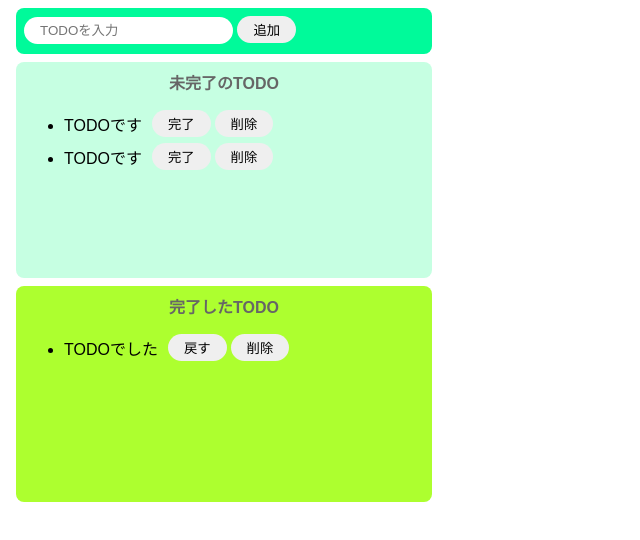
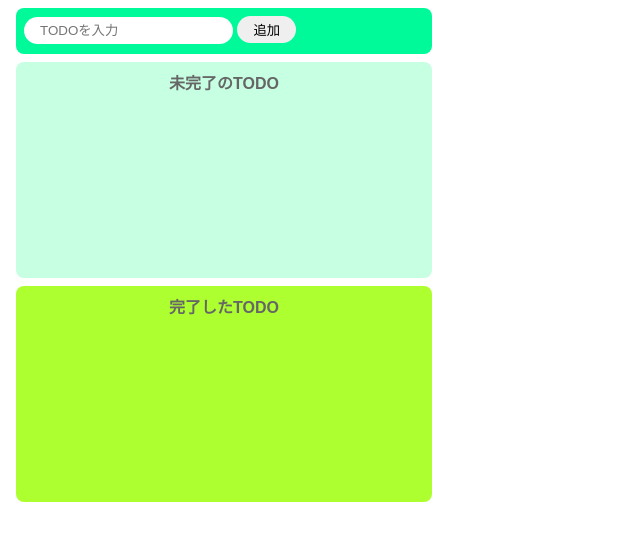
Before and after one commit to taichi-99/todo-modernJS, a website built with Parcel: page index.html in a window 1280 px wide. Shown: the whole page, without its empty margins (0-640 px from the left). Built offline with nearby package versions, Linux system fonts and the light colour scheme.

Commit message:
かんせい

```diff
--- a/index.html
+++ b/index.html
@@ -12,29 +12,11 @@
     </div>
     <div class="incomplete-area">
       <p class="title">未完了のTODO</p>
-      <ul id="incomplete-list">
-        <div class="list-row">
-          <li>TODOです</li>
-          <button>完了</button>
-          <button>削除</button>
-        </div>
-
-        <div class="list-row">
-          <li>TODOです</li>
-          <button>完了</button>
-          <button>削除</button>
-        </div>
-      </ul>
+      <ul id="incomplete-list"></ul>
     </div>
     <div class="complete-area">
       <p class="title">完了したTODO</p>
-      <ul id="complete-list">
-        <div class="list-row">
-          <li>TODOでした</li>
-          <button>戻す</button>
-          <button id="del">削除</button>
-        </div>
-      </ul>
+      <ul id="complete-list"></ul>
     </div>
 
     <script src="src/index.js"></script>
--- a/src/index.js
+++ b/src/index.js
@@ -51,7 +51,7 @@ const createIncompleteList = (text) => {
 
       //テキスト所得
       const text = backButton.parentNode.firstElementChild.innerText;
-      console.log(text);
+      createIncompleteList(text);
     });
 
     // button(削除)生成
```
